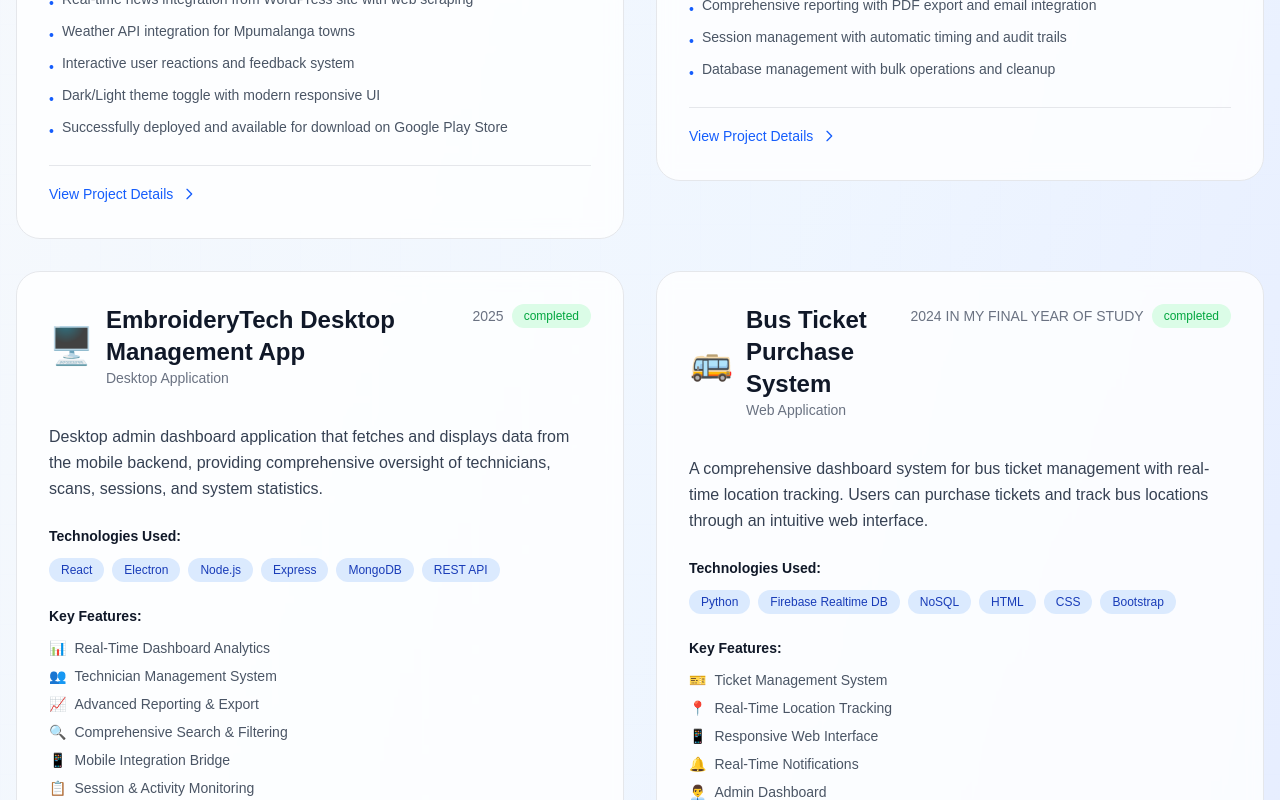
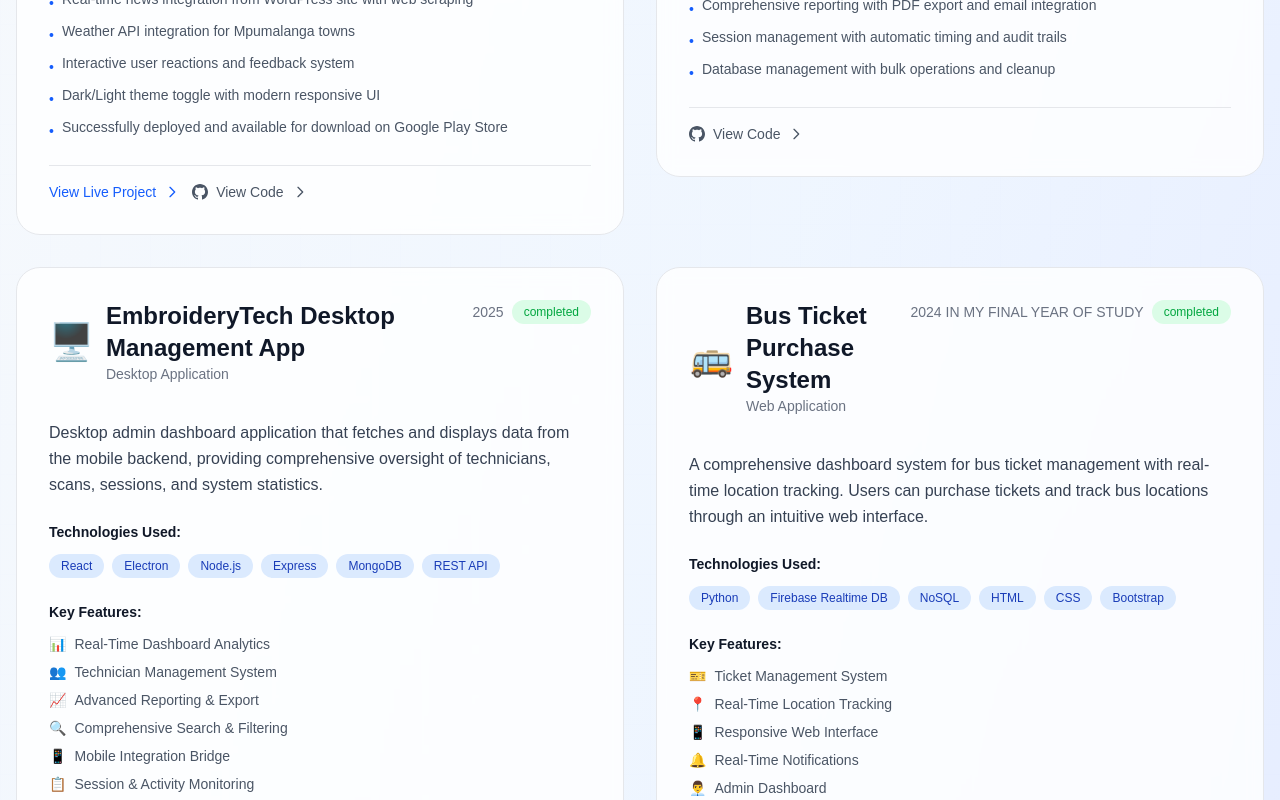
Before and after one commit to FranceMokoena/france-portfolio, a Next.js app: page /projects in a window 1280 px wide. Shown: the part 1140-1940 px from the top of the page. Built offline with nearby package versions, Linux system fonts and the light colour scheme.

Commit message:
Initial Commit

```diff
--- a/app/projects/page.tsx
+++ b/app/projects/page.tsx
@@ -29,6 +29,7 @@ export default function ProjectsPage() {
       category: "Mobile Development",
       image: "📻",
       link: "https://play.google.com/store/apps/details?id=com.bcrfm.app",
+      github: "https://github.com/FranceMokoena/BCR-FM-Mobile-App",
       features: [
         "🎵 Live Radio Streaming",
         "📰 Trending News Integration",
@@ -56,6 +57,7 @@ export default function ProjectsPage() {
       category: "Mobile Development",
       image: "📱",
       link: "#",
+      github: "https://github.com/FranceMokoena/Embroider-Scann-App",
       features: [
         "🔐 Secure Authentication & Session Management",
         "📊 Real-Time Dashboard & Statistics",
@@ -83,6 +85,7 @@ export default function ProjectsPage() {
       category: "Desktop Application",
       image: "🖥️",
       link: "#",
+      github: "https://github.com/FranceMokoena/Embroider-Tech-DesktopManagementApp",
       features: [
         "📊 Real-Time Dashboard Analytics",
         "👥 Technician Management System",
@@ -109,6 +112,7 @@ export default function ProjectsPage() {
       category: "Web Application",
       image: "🚌",
       link: "#",
+      github: "https://github.com/francewitnessmokoena/bus-ticket-system",
       features: [
         "🎫 Ticket Management System",
         "📍 Real-Time Location Tracking",
@@ -135,6 +139,7 @@ export default function ProjectsPage() {
       category: "Enterprise System",
       image: "📝",
       link: "#",
+      github: "https://github.com/francewitnessmokoena/content-management",
       features: [
         "🏗️ Enterprise Architecture",
         "🔐 Role-Based Access Control",
@@ -287,20 +292,40 @@ export default function ProjectsPage() {
                       </ul>
                     </div>
 
-                    {/* Action Button */}
-                    {project.link && (
+                    {/* Action Buttons */}
                     <div className="pt-4 border-t border-gray-200 dark:border-gray-700">
+                      <div className="flex flex-wrap gap-3">
+                        {project.link && project.link !== "#" && (
                           <a
                             href={project.link}
+                            target="_blank"
+                            rel="noopener noreferrer"
                             className="inline-flex items-center text-blue-600 hover:text-blue-700 font-medium text-sm group/link"
                           >
-                          View Project Details
+                            View Live Project
                             <svg className="ml-2 w-4 h-4 group-hover/link:translate-x-1 transition-transform duration-300" fill="none" stroke="currentColor" viewBox="0 0 24 24">
                               <path strokeLinecap="round" strokeLinejoin="round" strokeWidth={2} d="M9 5l7 7-7 7" />
                             </svg>
                           </a>
+                        )}
+                        {project.github && (
+                          <a
+                            href={project.github}
+                            target="_blank"
+                            rel="noopener noreferrer"
+                            className="inline-flex items-center text-gray-600 hover:text-gray-700 dark:text-gray-400 dark:hover:text-gray-300 font-medium text-sm group/github"
+                          >
+                            <svg className="mr-2 w-4 h-4" fill="currentColor" viewBox="0 0 24 24">
+                              <path d="M12 0c-6.626 0-12 5.373-12 12 0 5.302 3.438 9.8 8.207 11.387.599.111.793-.261.793-.577v-2.234c-3.338.726-4.033-1.416-4.033-1.416-.546-1.387-1.333-1.756-1.333-1.756-1.089-.745.083-.729.083-.729 1.205.084 1.839 1.237 1.839 1.237 1.07 1.834 2.807 1.304 3.492.997.107-.775.418-1.305.762-1.604-2.665-.305-5.467-1.334-5.467-5.931 0-1.311.469-2.381 1.236-3.221-.124-.303-.535-1.524.117-3.176 0 0 1.008-.322 3.301 1.23.957-.266 1.983-.399 3.003-.404 1.02.005 2.047.138 3.006.404 2.291-1.552 3.297-1.23 3.297-1.23.653 1.653.242 2.874.118 3.176.77.84 1.235 1.911 1.235 3.221 0 4.609-2.807 5.624-5.479 5.921.43.372.823 1.102.823 2.222v3.293c0 .319.192.694.801.576 4.765-1.589 8.199-6.086 8.199-11.386 0-6.627-5.373-12-12-12z"/>
+                            </svg>
+                            View Code
+                            <svg className="ml-2 w-4 h-4 group-hover/github:translate-x-1 transition-transform duration-300" fill="none" stroke="currentColor" viewBox="0 0 24 24">
+                              <path strokeLinecap="round" strokeLinejoin="round" strokeWidth={2} d="M9 5l7 7-7 7" />
+                            </svg>
+                          </a>
+                        )}
                       </div>
-                    )}
+                    </div>
                   </div>
                 </div>
               ))}
```
Lines whose indentation alone changed are shown as unchanged.
